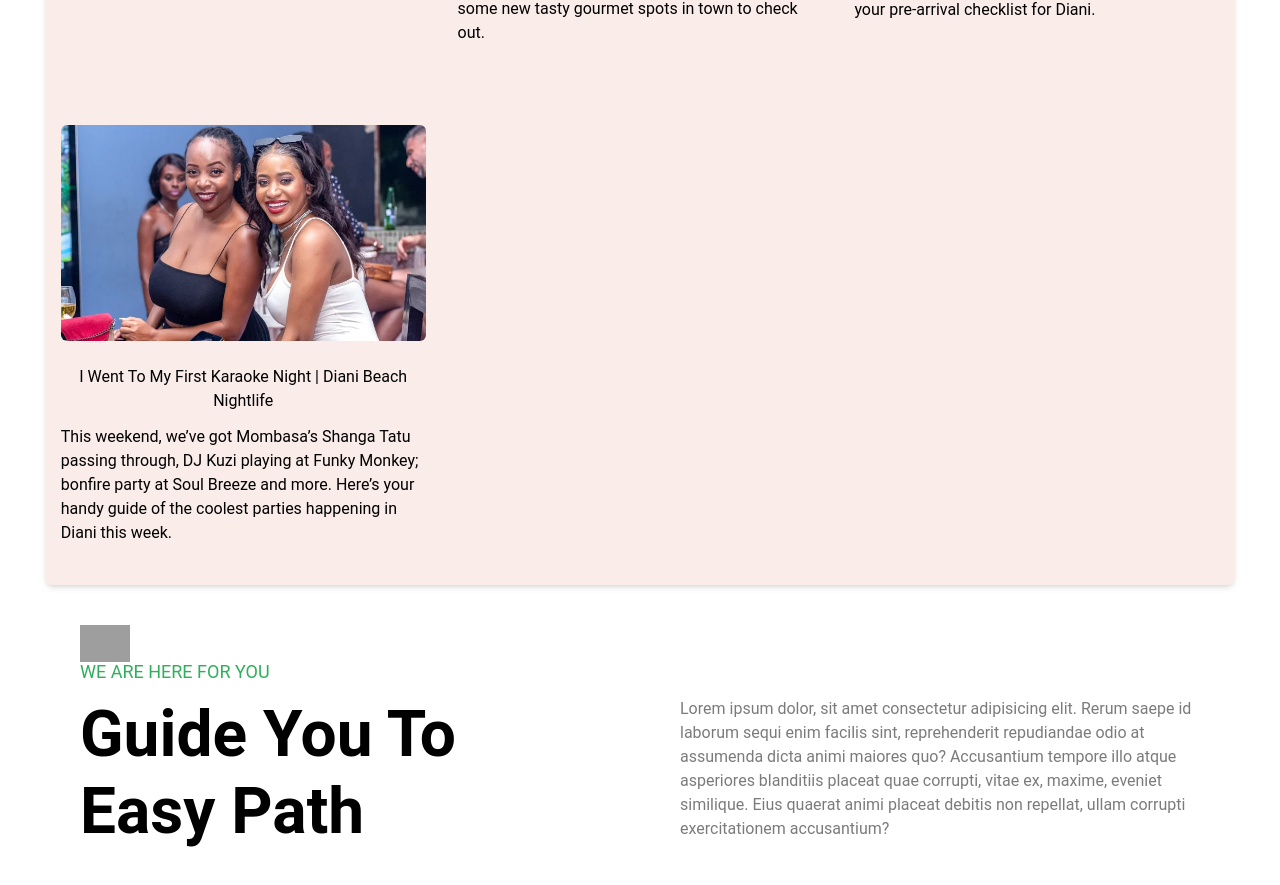
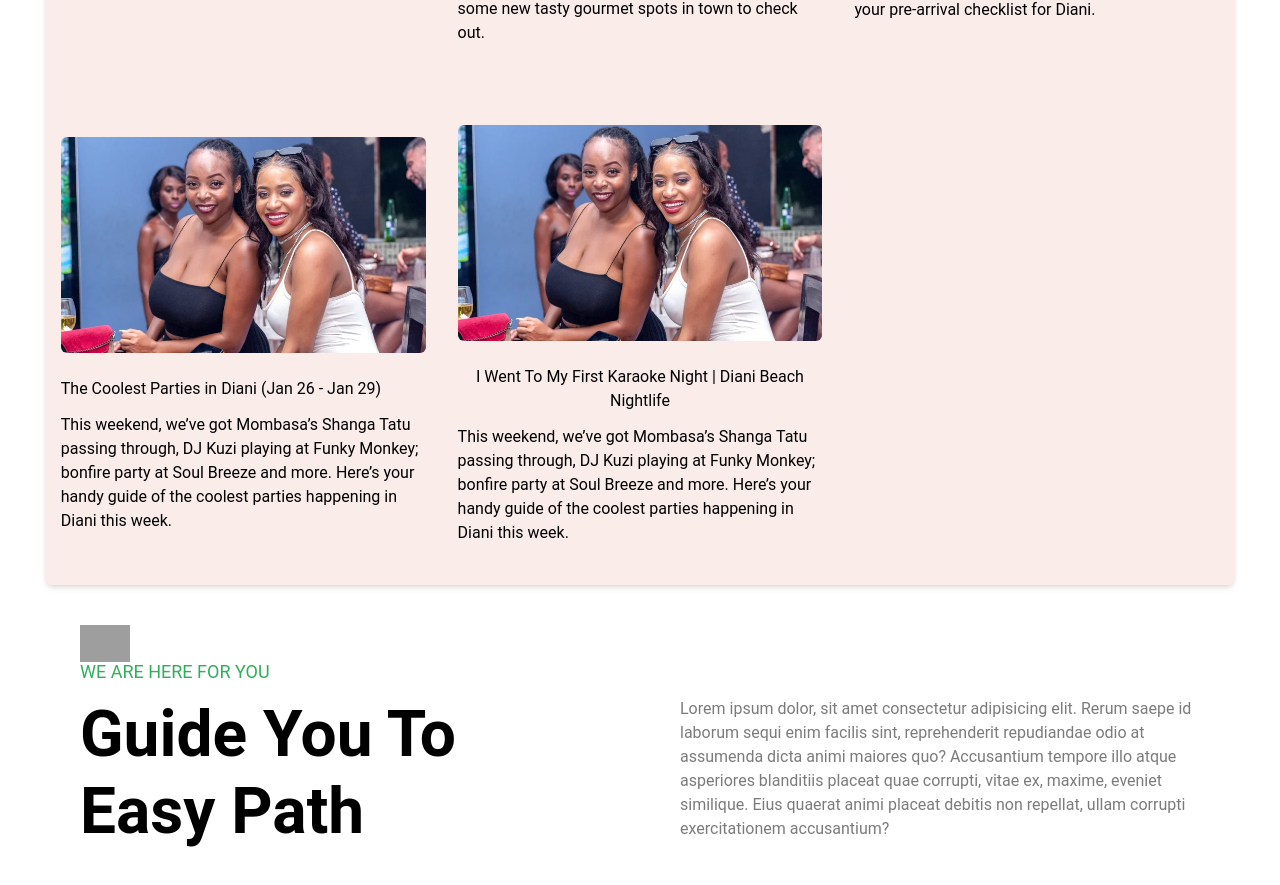
Before and after one commit to MatthewsRicky/travelapp, a Next.js app: page / in a window 1280 px wide. Shown: the part 1319-2204 px from the top of the page. Built offline with nearby package versions, Linux system fonts and the light colour scheme; grey boxes are pictures that could not be loaded.

Commit message:
Update index.ts

```diff
--- a/constants/index.ts
+++ b/constants/index.ts
@@ -81,6 +81,13 @@ export const BLOG_SECTION = [
 		alt: "Palm Trees",
 	},
 	{
+		title: "The Coolest Parties in Diani (Jan 26 - Jan 29) ",
+		description:
+			"This weekend, we’ve got Mombasa’s Shanga Tatu passing through, DJ Kuzi playing at Funky Monkey; bonfire party at Soul Breeze and more. Here’s your handy guide of the coolest parties happening in Diani this week.",
+		src: "/the-club-diani-revelers.-photo-credited-to-the-club-diani-facebook-page.webp",
+		alt: "Diani Nights",
+	},
+	{
 		title: "I Went To My First Karaoke Night | Diani Beach Nightlife",
 		description:
 			"This weekend, we’ve got Mombasa’s Shanga Tatu passing through, DJ Kuzi playing at Funky Monkey; bonfire party at Soul Breeze and more. Here’s your handy guide of the coolest parties happening in Diani this week.",
```
